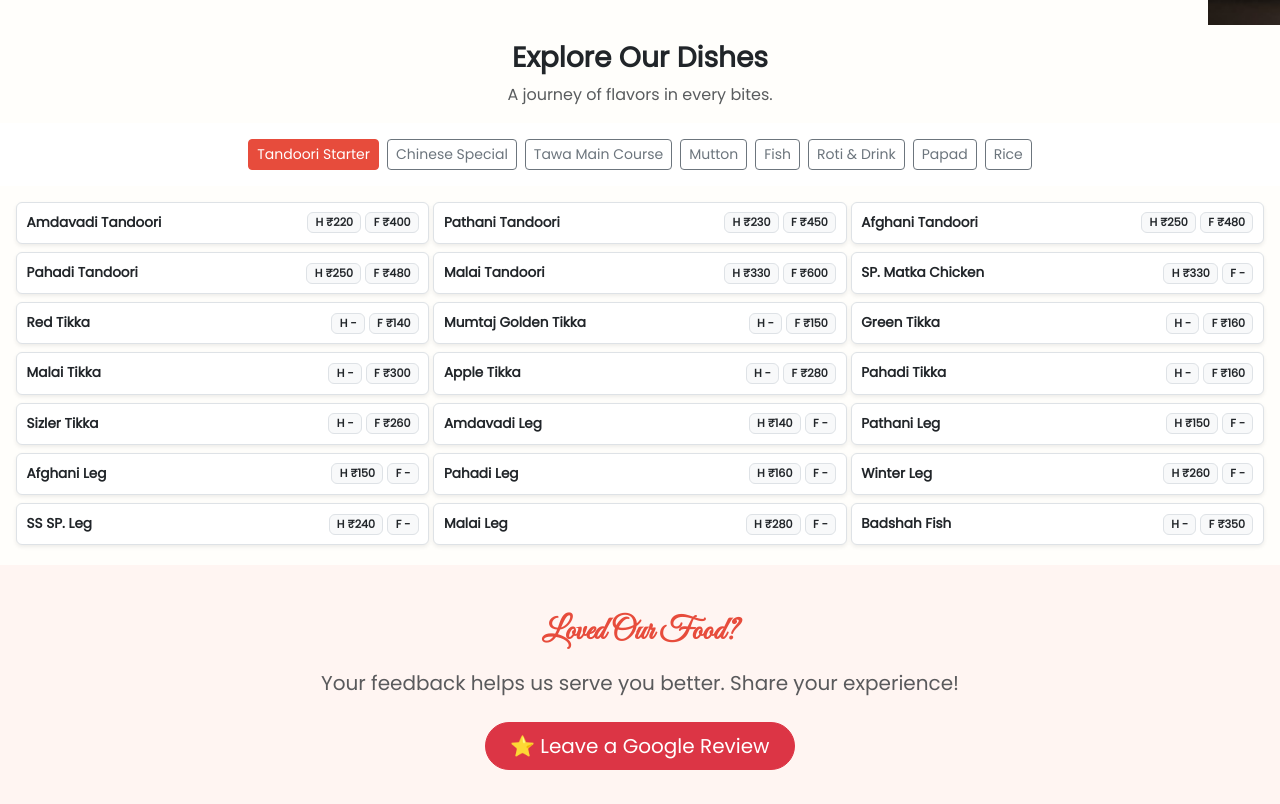
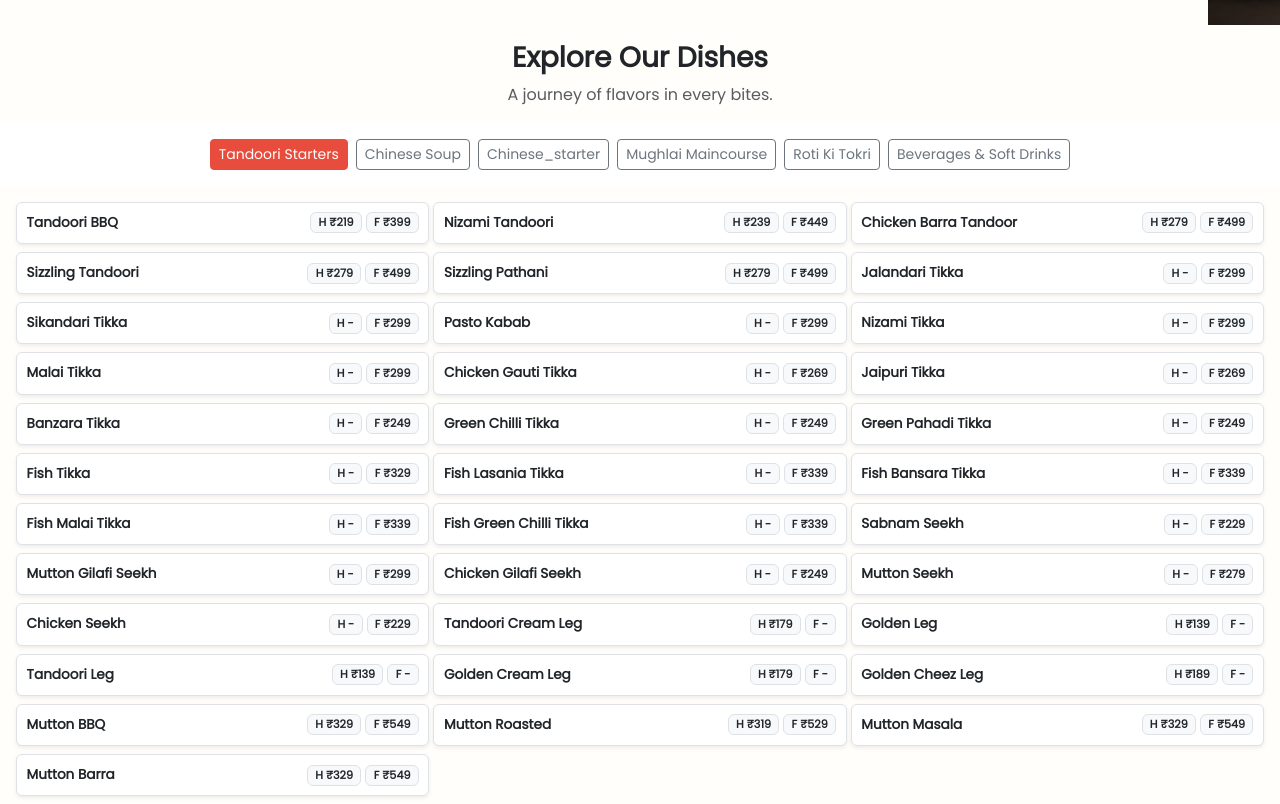
Before and after one commit to altaf7869/menu-template, a plain HTML site: page index.html in a window 1280 px wide. Shown: the part 600-1404 px from the top of the page. Drawn offline with nearby package versions, Linux system fonts and the light colour scheme.

Commit message:
changes commit

```diff
--- a/index.html
+++ b/index.html
@@ -257,16 +257,35 @@
 const menuTabs = document.getElementById('menuTabs');
 const menuList = document.getElementById('menuList');
 
+// const categoryLabels = {
+//   starter: "Tandoori Starter",
+//   chinese: "Chinese Special",
+//   tawamaincourse: "Tawa Main Course",
+//   mutton: "Mutton",
+//   fish: "Fish",
+//   roti: "Roti & Drink",
+//   papad: "Papad",
+//   rice: "Rice"
+// };
 const categoryLabels = {
-  starter: "Tandoori Starter",
-  chinese: "Chinese Special",
+  tandoori_starter: "Tandoori Starters",
+  chinese_soup: "Chinese Soup",
+  mughlai_maincourse: "Mughlai Maincourse",
+  salad: "Salads",
   tawamaincourse: "Tawa Main Course",
-  mutton: "Mutton",
-  fish: "Fish",
-  roti: "Roti & Drink",
-  papad: "Papad",
-  rice: "Rice"
+  paneer: "Paneer Special",
+  chicken: "Chicken Dishes",
+  mutton: "Mutton Dishes",
+  fish: "Fish & Seafood",
+  biryani: "Biryani Specials",
+  rice: "Rice & Fried Rice",
+  roti: "Roti Ki Tokri",
+  papad: "Papad & Snacks",
+  dal: "Dal & Curry",
+  beverages: "Beverages & Soft Drinks",
+  desserts: "Desserts & Ice Creams"
 };
+
 
 function createTabs(data) {
   menuTabs.innerHTML = '';
--- a/menu.js
+++ b/menu.js
@@ -1,153 +1,115 @@
 const menuData = [
   {
-    "category": "starter",
+    "category": "tandoori_starter",
     "items": [
-      { "name": "Amdavadi Tandoori", "half": 220, "full": 400 },
-      { "name": "Pathani Tandoori", "half": 230, "full": 450 },
-      { "name": "Afghani Tandoori", "half": 250, "full": 480 },
-      { "name": "Pahadi Tandoori", "half": 250, "full": 480 },
-      { "name": "Malai Tandoori", "half": 330, "full": 600 },
-      { "name": "SP. Matka Chicken", "half": 330, "full": null },
-      { "name": "Red Tikka", "half": null, "full": 140 },
-      { "name": "Mumtaj Golden Tikka", "half": null, "full": 150 },
-      { "name": "Green Tikka", "half": null, "full": 160 },
-      { "name": "Malai Tikka", "half": null, "full": 300 },
-      { "name": "Apple Tikka", "half": null, "full": 280 },
-      { "name": "Pahadi Tikka", "half": null, "full": 160 },
-      { "name": "Sizler Tikka", "half": null, "full": 260 },
-      { "name": "Amdavadi Leg", "half": 140, "full": null },
-      { "name": "Pathani Leg", "half": 150, "full": null },
-      { "name": "Afghani Leg", "half": 150, "full": null },
-      { "name": "Pahadi Leg", "half": 160, "full": null },
-      { "name": "Winter Leg", "half": 260, "full": null },
-      { "name": "SS SP. Leg", "half": 240, "full": null },
-      { "name": "Malai Leg", "half": 280, "full": null },
-      { "name": "Badshah Fish", "half": null, "full": 350 }
+      { "name": "Tandoori BBQ", "half": 219, "full": 399 },
+      { "name": "Nizami Tandoori", "half": 239, "full": 449 },
+      { "name": "Chicken Barra Tandoor", "half": 279, "full": 499 },
+      { "name": "Sizzling Tandoori", "half": 279, "full": 499 },
+      { "name": "Sizzling Pathani", "half": 279, "full": 499 },
+      { "name": "Jalandari Tikka", "half": null, "full": 299 },
+      { "name": "Sikandari Tikka", "half": null, "full": 299 },
+      { "name": "Pasto Kabab", "half": null, "full": 299 },
+      { "name": "Nizami Tikka", "half": null, "full": 299 },
+      { "name": "Malai Tikka", "half": null, "full": 299 },
+      { "name": "Chicken Gauti Tikka", "half": null, "full": 269 },
+      { "name": "Jaipuri Tikka", "half": null, "full": 269 },
+      { "name": "Banzara Tikka", "half": null, "full": 249 },
+      { "name": "Green Chilli Tikka", "half": null, "full": 249 },
+      { "name": "Green Pahadi Tikka", "half": null, "full": 249 },
+      { "name": "Fish Tikka", "half": null, "full": 329 },
+      { "name": "Fish Lasania Tikka", "half": null, "full": 339 },
+      { "name": "Fish Bansara Tikka", "half": null, "full": 339 },
+      { "name": "Fish Malai Tikka", "half": null, "full": 339 },
+      { "name": "Fish Green Chilli Tikka", "half": null, "full": 339 },
+      { "name": "Sabnam Seekh", "half": null, "full": 229 },
+      { "name": "Mutton Gilafi Seekh", "half": null, "full": 299 },
+      { "name": "Chicken Gilafi Seekh", "half": null, "full": 249 },
+      { "name": "Mutton Seekh", "half": null, "full": 279 },
+      { "name": "Chicken Seekh", "half": null, "full": 229 },
+      { "name": "Tandoori Cream Leg", "half": 179, "full": null },
+      { "name": "Golden Leg", "half": 139, "full": null },
+      { "name": "Tandoori Leg", "half": 139, "full": null },
+      { "name": "Golden Cream Leg", "half": 179, "full": null },
+      { "name": "Golden Cheez Leg", "half": 189, "full": null },
+      { "name": "Mutton BBQ", "half": 329, "full": 549 },
+      { "name": "Mutton Roasted", "half": 319, "full": 529 },
+      { "name": "Mutton Masala", "half": 329, "full": 549 },
+      { "name": "Mutton Barra", "half": 329, "full": 549 }
     ]
   },
   {
-    "category": "chinese",
+    "category": "chinese_soup",
     "items": [
-      { "name": "Chicken Dominos Dry", "half": null, "full": 280 },
-      { "name": "Chicken Kurkure", "half": null, "full": 230 },
-      { "name": "Chicken Lolipop", "half": null, "full": 180 }
+      { "name": "Hot & Sour Soup (Chicken)", "half": null, "full": 159 },
+      { "name": "Hot & Sour Soup (Fish)", "half": null, "full": 179 },
+      { "name": "Hot & Sour Soup (Prawns)", "half": null, "full": 179 },
+      { "name": "Lemon Coriander Soup (Chicken)", "half": null, "full": 159 },
+      { "name": "Lemon Coriander Soup (Fish)", "half": null, "full": 179 },
+      { "name": "Lemon Coriander Soup (Prawns)", "half": null, "full": 179 },
+      { "name": "Dragon Soup (Chicken)", "half": null, "full": 159 },
+      { "name": "Dragon Soup (Fish)", "half": null, "full": 179 },
+      { "name": "Dragon Soup (Prawns)", "half": null, "full": 179 },
+      { "name": "Manchow Soup (Chicken)", "half": null, "full": 159 },
+      { "name": "Manchow Soup (Fish)", "half": null, "full": 179 },
+      { "name": "Manchow Soup (Prawns)", "half": null, "full": 179 }
     ]
   },
   {
-    "category": "tawamaincourse",
-    "items": [
-      { "name": "Chicken Laziz", "half": 230, "full": 420 },
-      { "name": "Chicken Bhuna", "half": 180, "full": 350 },
-      { "name": "Chicken Angara", "half": 200, "full": 380 },
-      { "name": "Chicken Angara B.L", "half": 250, "full": 480 },
-      { "name": "Butter Chicken", "half": 180, "full": 340 },
-      { "name": "AMD Tawa Fry", "half": 190, "full": null },
-      { "name": "Chicken Masala", "half": 120, "full": 220 },
-      { "name": "Kolhapuri Chicken", "half": 260, "full": 500 },
-      { "name": "Chicken HaraBhara", "half": 160, "full": 300 },
-      { "name": "Chicken Green", "half": 170, "full": 320 },
-      { "name": "Chicken Handi", "half": 180, "full": 350 },
-      { "name": "Chicken Kadai", "half": 180, "full": 350 },
-      { "name": "Chicken Hangama", "half": 210, "full": 400 },
-      { "name": "Chicken Chatpata", "half": 170, "full": 320 },
-      { "name": "Chicken Kashmiri B.L", "half": 190, "full": 360 },
-      { "name": "Chicken Bombay Tikka", "half": null, "full": 360 },
-      { "name": "Chicken Amrin", "half": 220, "full": 400 },
-      { "name": "Chicken Lajawab B.L", "half": 230, "full": 420 },
-      { "name": "Chicken Mumtaj", "half": 260, "full": 500 },
-      { "name": "Chicken Mumtaj B.L", "half": 280, "full": 530 },
-      { "name": "Chicken Kasuri B.L", "half": 220, "full": 400 },
-      { "name": "Chicken Patiyala", "half": null, "full": 350 },
-      { "name": "Chicken Nawabi B.L", "half": 260, "full": 500 },
-      { "name": "Chicken Ajmeri B.L", "half": 220, "full": 400 },
-      { "name": "Chicken Dilkhus", "half": 220, "full": 400 },
-      { "name": "Chicken Anguri", "half": null, "full": 350 },
-      { "name": "Lemon Chicken", "half": 250, "full": 450 },
-      { "name": "Hydrabadi Chicken", "half": 200, "full": 380 },
-      { "name": "Lasaniya Chicken", "half": 180, "full": 350 },
-      { "name": "Chicken Nargis", "half": 220, "full": 400 },
-      { "name": "Chicken Tikka Masala", "half": 180, "full": 350 },
-      { "name": "Chicken Tikka Masala", "half": null, "full": 520 },
-      { "name": "Chicken Dhamaka", "half": null, "full": 520 },
-      { "name": "S S Kitchen Special", "half": null, "full": 550 },
-      { "name": "Chicken Amrin Special", "half": null, "full": 250 },
-      { "name": "Chicken Pakiza", "half": null, "full": 499 },
-      { "name": "Chicken Dabba Gous", "half": null, "full": 550 },
-      { "name": "Chicken Changezi", "half": null, "full": 490 }
-    ]
-  },
-   {
-    "category": "mutton",
-    "items": [
-      { "name": "Mutton Laziz", "half": 270, "full": 540 },
-      { "name": "Mutton Nawabi", "half": 350, "full": 680 },
-      { "name": "Mutton Pakiza", "half": null, "full": 600 },
-      { "name": "Hydrabadi Mutton", "half": 350, "full": 680 },
-      { "name": "Mutton Masala", "half": 220, "full": 420 },
-      { "name": "Mutton Dabba Gous", "half": 300, "full": 600 },
-      { "name": "Mutton Handi", "half": 250, "full": 500 },
-      { "name": "Mutton Kadai", "half": 250, "full": 500 },
-      { "name": "Mutton Angara", "half": 320, "full": 620 },
-      { "name": "Saudi Mutton", "half": 400, "full": 800 },
-      { "name": "Bheja Fry", "half": null, "full": 180 },
-      { "name": "Kali Mari Bheja", "half": 150, "full": null },
-      { "name": "Gurda Kaleja", "half": 180, "full": null },
-      { "name": "Darbari", "half": 350, "full": null }
+    "category": "chinese_starter",
+    "items":[
+      {}
     ]
   },
   {
-    "category": "fish",
+    "category": "mughlai_maincourse",
     "items": [
-      { "name": "Fish Nariyeli", "half": null, "full": 250 },
-      { "name": "Bornless Fish", "half": null, "full": 280 },
-      { "name": "Fish Masala", "half": null, "full": 250 },
-      { "name": "Fish Fry", "half": null, "full": 200 },
-      { "name": "Zinga Fry", "half": 140, "full": 280 },
-      { "name": "Zinga Fry", "half": 150, "full": 300 },
-      { "name": "Fish Bornless Masala", "half": null, "full": 340 }
+      { "name": "Chicken Masala", "half": 169, "full": 279 },
+      { "name": "Chicken Laziz Handi", "half": 199, "full": 329 },
+      { "name": "Chicken Afghani", "half": 199, "full": 329 },
+      { "name": "Chicken Tikka Masala", "half": 199, "full": 329 },
+      { "name": "Chicken Jaipuri (Boneless)", "half": 219, "full": 349 },
+      { "name": "Chicken Kadai", "half": 199, "full": 299 },
+      { "name": "Chicken Angara", "half": 209, "full": 309 },
+      { "name": "Chicken Kolhapuri", "half": 179, "full": 299 },
+      { "name": "Chicken Khurcham", "half": 179, "full": 299 },
+      { "name": "Chicken Irani Handi", "half": 199, "full": 299 },
+      { "name": "Chicken Banzara", "half": 199, "full": 329 },
+      { "name": "Butter Chicken", "half": 229, "full": 379 },
+      { "name": "Mutton Masala", "half": 249, "full": 429 },
+      { "name": "Mutton Do Pyaza", "half": 259, "full": 439 },
+      { "name": "Mutton Bhuna", "half": 249, "full": 429 },
+      { "name": "Mutton Rogan Josh", "half": 259, "full": 439 },
+      { "name": "Mutton Kadai", "half": 259, "full": 439 },
+      { "name": "Mutton Methi", "half": 259, "full": 429 },
+      { "name": "Mutton Kashmiri", "half": 259, "full": 439 },
+      { "name": "Chicken Maharaja (Boneless)", "half": null, "full": 449 },
+      { "name": "Chicken Sultani", "half": null, "full": 399 },
+      { "name": "Chicken Changezi", "half": null, "full": 399 },
+      { "name": "Murg Musallam", "half": null, "full": 999 },
+      { "name": "SS Special", "half": null, "full": 999 }
     ]
   },
   {
     "category": "roti",
     "items": [
-      { "name": "Chapati Roti", "price": 10 },
-      { "name": "Chapati Butter", "price": 15 },
-      { "name": "Tandoori", "price": 15 },
-      { "name": "Tandoori Butter", "price": 20 },
-      { "name": "Naan", "price": 50 },
-      { "name": "Butter Naan", "price": 60 },
-      { "name": "Garlic Naan", "price": 70 },
-      { "name": "Bullet Naan", "price": 90 },
-      { "name": "Cheese Naan", "price": 100 },
+      { "name": "Plain Tandoori Roti", "price": 20 },
+      { "name": "Butter Tandoori Roti", "price": 25 },
       { "name": "Lachha Paratha", "price": 40 },
-      { "name": "Kulcha Paratha", "price": 50 },
-      { "name": "Water Bottle", "price": 20 },
-      { "name": "Soft Drink", "price": 20 }
+      { "name": "Butter Naan", "price": 45 },
+      { "name": "Garlic Naan", "price": 60 },
+      { "name": "Butter Kulcha", "price": 65 },
+      { "name": "Cheez Naan", "price": 140 }
     ]
   },
   {
-    "category": "papad",
+    "category": "beverages",
     "items": [
-      { "name": "Fry Papad", "price": 15 },
-      { "name": "Roasted Papad", "price": 10 },
-      { "name": "Masala Papad", "price": 10 },
-      { "name": "Laziz Papad", "price": 90 }
-    ]
-  },
-  {
-    "category": "rice",
-    "items": [
-      { "name": "Matka Biriyani", "half": null, "full": 350 },
-      { "name": "Tawa Biriyani", "half": 120, "full": 180 },
-      { "name": "Tikka Biriyani", "half": 140, "full": 200 },
-      { "name": "S S Special Rice", "half": null, "full": 350 },
-      { "name": "Masala Rice", "half": 70, "full": 140 },
-      { "name": "Dilruba Rice", "half": null, "full": 450 },
-      { "name": "Jira Rice", "half": 60, "full": 120 },
-      { "name": "Plain Rice", "half": 50, "full": 100 },
-      { "name": "Zinga Rice", "half": 180, "full": 350 },
-      { "name": "Mutton Bhuna Rice", "half": 200, "full": 400 }
+      { "name": "Mineral Water 500ml", "price": 10 },
+      { "name": "Mineral Water 1ltr", "price": 20 },
+      { "name": "Butter Milk", "price": 35 },
+      { "name": "Soft Drink", "price": 20 },
+      { "name": "Jeeru", "price": 10 }
     ]
   }
-
-]
+];
```
